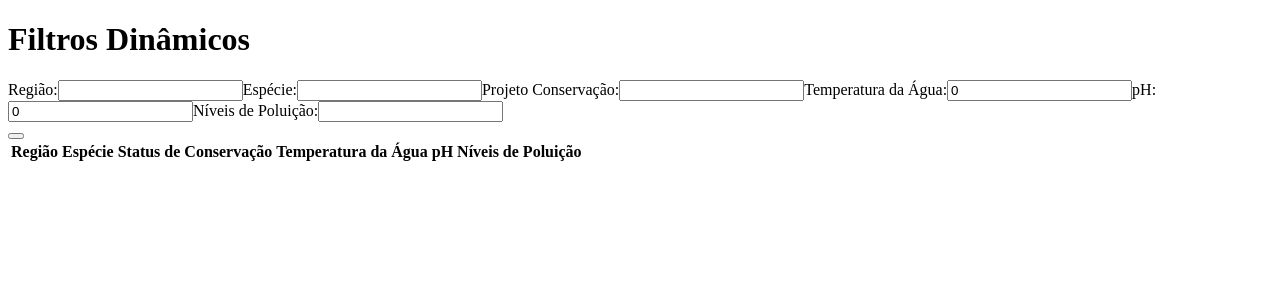
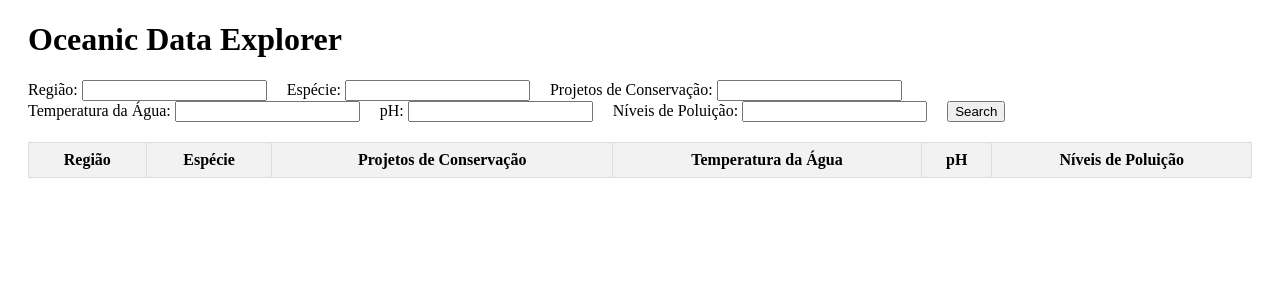
Before and after one commit to Gi09/GlobalSolution, an Angular app in the folder global_solution/: page / in a window 1280 px wide. Shown: the top 300 px of the page. Built offline with nearby package versions, Linux system fonts and the light colour scheme.

Commit message:
Filtro Dinâmico listando quando insere alguma informação no campo desejado

```diff
--- a/global_solution/src/app/app.component.html
+++ b/global_solution/src/app/app.component.html
@@ -1,47 +1 @@
-<div class="container">
-  <h1>Filtros Dinâmicos</h1>
-  <div class="filters">
-    <label for="regiao">Região:</label>
-    <input type="text" id="regiao" [(ngModel)]="regiao" (keyup)="applyFilters()">
-
-    <label for="especies">Espécie:</label>
-    <input type="text" id="especies" [(ngModel)]="especies" (keyup)="applyFilters()">
-
-    <label for="projetosConservacao">Projeto Conservação:</label>
-    <input type="text" id="projetosConservacao" [(ngModel)]="projetosConservacao" (keyup)="applyFilters()">
-
-    <label for="temperaturaAgua">Temperatura da Água:</label>
-    <input type="number" id="temperaturaAgua" [(ngModel)]="temperaturaAgua" (change)="applyFilters()">
-
-    <label for="pH">pH:</label>
-    <input type="number" id="pH" [(ngModel)]="pH" (change)="applyFilters()">
-
-    <label for="nivelPoluicao">Níveis de Poluição:</label>
-    <input type="text" id="nivelPoluicao" [(ngModel)]="nivelPoluicao" (keyup)="applyFilters()">
-  </div>
-
-  <button></button>
-
-  <table>
-    <thead>
-      <tr>
-        <th>Região</th>
-        <th>Espécie</th>
-        <th>Status de Conservação</th>
-        <th>Temperatura da Água</th>
-        <th>pH</th>
-        <th>Níveis de Poluição</th>
-      </tr>
-    </thead>
-    <tbody>
-      <tr *ngFor="let data of filteredData">
-        <td>{{ data.regiao }}</td>
-        <td>{{ data.especies.nome }}</td> <!-- Supondo que cada objeto OceanData tem apenas uma espécie -->
-        <!-- <td>{{ data.especies[0].status }}</td> -->
-        <td>{{ data.temperaturaAgua }}</td>
-        <td>{{ data.pH }}</td>
-        <td>{{ data.nivelPoluicao }}</td>
-      </tr>
-    </tbody>
-  </table>
-</div>
+<app-filtro></app-filtro>
--- a/global_solution/src/app/app.component.ts
+++ b/global_solution/src/app/app.component.ts
@@ -1,33 +1,14 @@
 import { Component } from '@angular/core';
-import { FiltrosService } from './service/filtros.service';
-import { CommonModule } from '@angular/common';
-import { FormsModule, NgModel } from '@angular/forms';
 import { RouterOutlet } from '@angular/router';
-
+import { FiltroComponent } from './component/filtro/filtro.component';
 
 @Component({
   selector: 'app-root',
   standalone: true,
-  imports: [CommonModule, RouterOutlet, FormsModule],
+  imports: [RouterOutlet, FiltroComponent],
   templateUrl: './app.component.html',
-  styleUrls: ['./app.component.css']
+  styleUrl: './app.component.css'
 })
-
 export class AppComponent {
-  regiao: string = "";
-  especies: string = "";
-  projetosConservacao: string = "";
-  temperaturaAgua: number = 0;
-  pH: number = 0;
-  nivelPoluicao: string = "";
-  filteredData: any[] = [];
-
-  constructor(private apiService: FiltrosService) { }
-
-  applyFilters() {
-    this.apiService.getData(this.regiao, this.especies, this.projetosConservacao, this.temperaturaAgua, this.pH, this.nivelPoluicao)
-      .subscribe((data: any[]) => {
-        this.filteredData = data;
-      });
-  }
+  title = 'global_solution';
 }
--- a/global_solution/src/app/app.config.ts
+++ b/global_solution/src/app/app.config.ts
@@ -1,10 +1,9 @@
 import { ApplicationConfig } from '@angular/core';
 import { provideRouter } from '@angular/router';
 import { routes } from './app.routes';
-import { provideClientHydration } from '@angular/platform-browser';
-import { provideHttpClient } from '@angular/common/http';
+import { provideHttpClient} from '@angular/common/http';
 
 
 export const appConfig: ApplicationConfig = {
-  providers: [provideRouter(routes), provideClientHydration(), provideHttpClient()]
+  providers: [provideRouter(routes),provideHttpClient()]
 };
--- /dev/null
+++ b/global_solution/src/app/component/filtro/filtro.component.css
@@ -0,0 +1,30 @@
+.container {
+  margin: 20px;
+}
+
+.filters {
+  margin-bottom: 20px;
+}
+
+.filters form {
+  display: flex;
+  flex-wrap: wrap;
+}
+
+.filters label {
+  margin-right: 20px;
+}
+
+.data-table table {
+  width: 100%;
+  border-collapse: collapse;
+}
+
+.data-table th, .data-table td {
+  border: 1px solid #ddd;
+  padding: 8px;
+}
+
+.data-table th {
+  background-color: #f2f2f2;
+}
--- /dev/null
+++ b/global_solution/src/app/component/filtro/filtro.component.html
@@ -0,0 +1,56 @@
+<div class="container">
+  <h1>Oceanic Data Explorer</h1>
+  <div class="filters">
+    <form (ngSubmit)="onSearch()">
+      <label>
+        Região:
+        <input type="text" [(ngModel)]="filters.regiao" name="regiao" />
+      </label>
+      <label>
+        Espécie:
+        <input type="text" [(ngModel)]="filters.especies" name="especies" />
+      </label>
+      <label>
+        Projetos de Conservação:
+        <input type="text" [(ngModel)]="filters.statusConservacao" name="statusConservacao" />
+      </label>
+      <label>
+        Temperatura da Água:
+        <input type="number" [(ngModel)]="filters.temperaturaAgua" name="temperaturaAgua" />
+      </label>
+      <label>
+        pH:
+        <input type="number" [(ngModel)]="filters.pH" name="pH" />
+      </label>
+      <label>
+        Níveis de Poluição:
+        <input type="text" [(ngModel)]="filters.nivelPoluicao" name="nivelPoluicao" />
+      </label>
+      <button type="submit">Search</button>
+    </form>
+  </div>
+  <div class="data-table">
+    <table>
+      <thead>
+        <tr>
+          <th>Região</th>
+          <th>Espécie</th>
+          <th>Projetos de Conservação</th>
+          <th>Temperatura da Água</th>
+          <th>pH</th>
+          <th>Níveis de Poluição</th>
+        </tr>
+      </thead>
+      <tbody>
+        <tr *ngFor="let data of oceanData; let i = index">
+          <td>{{ data.regiao }}</td>
+          <td>{{ especiesNomes[i] }}</td>
+          <td>{{ projetosNomes[i] }}</td>
+          <td>{{ data.temperaturaAgua }}</td>
+          <td>{{ data.pH }}</td>
+          <td>{{ data.nivelPoluicao }}</td>
+        </tr>
+      </tbody>
+    </table>
+  </div>
+</div>
--- /dev/null
+++ b/global_solution/src/app/component/filtro/filtro.component.ts
@@ -0,0 +1,51 @@
+import { Component } from '@angular/core';
+import { OceanData } from '../../interfaces/OceanData';
+import { FiltrosService } from '../../service/filtros.service';
+import { Especie } from '../../interfaces/Especie';
+import { ProjetoConservacao } from '../../interfaces/ProjetoConservacao';
+import { CommonModule } from '@angular/common';
+import { FormsModule } from '@angular/forms';
+
+@Component({
+  selector: 'app-filtro',
+  standalone: true,
+  imports: [CommonModule, FormsModule],
+  templateUrl: './filtro.component.html',
+  styleUrls: ['./filtro.component.css']
+})
+export class FiltroComponent {
+  filters: any = {
+    regiao: '',
+    especies: '',
+    statusConservacao: '',
+    temperaturaAgua: null,
+    pH: null,
+    nivelPoluicao: ''
+  };
+
+  oceanData: OceanData[] = [];
+  especiesNomes: string[] = [];
+  projetosNomes: string[] = [];
+
+  constructor(private filtrosService: FiltrosService) {}
+
+  onSearch() {
+    const especiesArray: Especie[] = this.filters.especies.split(',').map((nome: string) => ({ nome: nome.trim(), status: '' }));
+    const projetosArray: ProjetoConservacao[] = [];
+
+    this.filtrosService.getData(
+      this.filters.regiao,
+      especiesArray,
+      projetosArray,
+      this.filters.temperaturaAgua,
+      this.filters.pH,
+      this.filters.nivelPoluicao
+    ).subscribe(data => {
+      this.oceanData = data;
+
+      // Prepara os nomes das espécies e dos projetos de conservação
+      this.especiesNomes = this.oceanData.map(d => d.especies.map(e => e.nome).join(', '));
+      this.projetosNomes = this.oceanData.map(d => d.projetosConservacao.map(p => p.nomeProjeto).join(', '));
+    });
+  }
+}
--- a/global_solution/src/app/interfaces/OceanData.ts
+++ b/global_solution/src/app/interfaces/OceanData.ts
@@ -4,8 +4,8 @@ import { ProjetoConservacao } from "./ProjetoConservacao";
 export interface OceanData{
     regiao:string,
     temperaturaAgua:number,
-    ph:number,
+    pH:number,
     nivelPoluicao:string,
-    especie:Especie[],
+    especies:Especie[],
     projetosConservacao:ProjetoConservacao[]
 }
--- a/global_solution/src/app/service/filtros.service.ts
+++ b/global_solution/src/app/service/filtros.service.ts
@@ -1,26 +1,39 @@
 import { Injectable } from '@angular/core';
 import { HttpClient } from '@angular/common/http';
-
+import { OceanData } from '../interfaces/OceanData';
+import { Observable } from 'rxjs';
+import { Especie } from '../interfaces/Especie';
+import { ProjetoConservacao } from '../interfaces/ProjetoConservacao';
 
 @Injectable({
   providedIn: 'root'
 })
-export class FiltrosService{
-  apiUrl = 'https://fiap-3sis-gs-20241.azurewebsites.net';
+export class FiltrosService {
+  private apiUrl = 'https://fiap-3sis-gs-20241.azurewebsites.net';
 
   constructor(private http: HttpClient) { }
 
-  getData(regiao: string, especies: string, projetosConservacao: string, temperaturaAgua: number, pH: number, nivelPoluicao: string) {
-    let url = `${this.apiUrl}/ocean-data?`;
+  getData(
+    regiao?: string,
+    especies?: Especie[],
+    projetosConservacao?: ProjetoConservacao[],
+    temperaturaAgua?: number,
+    pH?: number,
+    nivelPoluicao?: string
+  ): Observable<OceanData[]> {
+
+    let url = `${this.apiUrl}/OceanData?`;
 
     if (regiao) {
       url += `regiao=${regiao}&`;
     }
-    if (especies) {
-      url += `especies.nome=${especies}&`;
+    if (especies && especies.length > 0) {
+      const nomesEspecies = especies.map(e => e.nome).join(',');
+      url += `especies=${nomesEspecies}&`;
     }
-    if (projetosConservacao) {
-      url += `projetosConservacao=${projetosConservacao}&`;
+    if (projetosConservacao && projetosConservacao.length > 0) {
+      const nomesProjetos = projetosConservacao.map(p => p.nomeProjeto).join(',');
+      url += `projetosConservacao=${nomesProjetos}&`;
     }
     if (temperaturaAgua) {
       url += `temperaturaAgua=${temperaturaAgua}&`;
@@ -32,6 +45,11 @@ export class FiltrosService{
       url += `nivelPoluicao=${nivelPoluicao}&`;
     }
 
-    return this.http.get<any[]>(url);
+    // Remove o último '&' se necessário
+    if (url.endsWith('&')) {
+      url = url.slice(0, -1);
+    }
+
+    return this.http.get<OceanData[]>(url);
   }
 }
```
